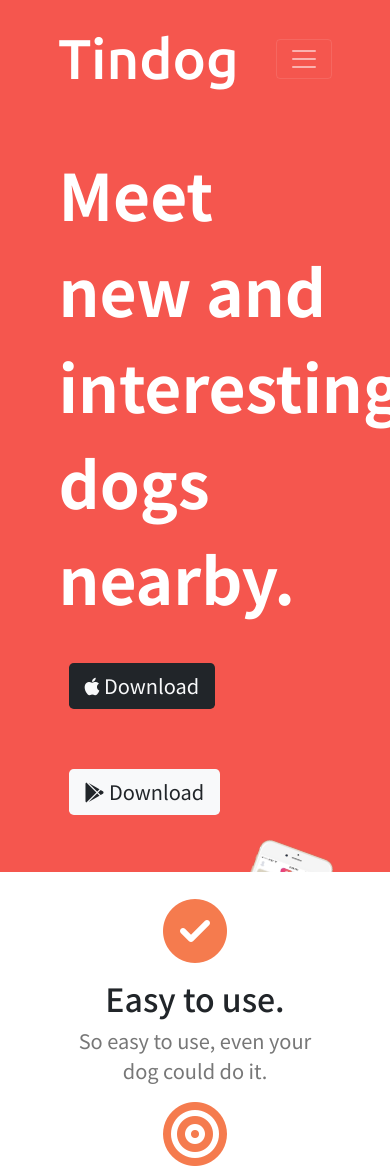
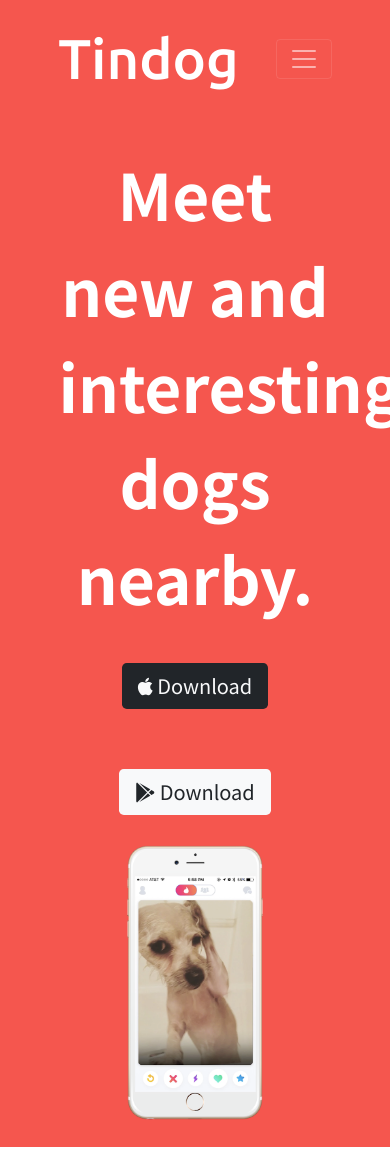
Before and after one commit to VladimirIstomin/tindog, a plain HTML site: page index.html in a window 390 px wide. Shown: the top 1166 px of the page. Drawn offline with nearby package versions, Linux system fonts and the light colour scheme.

Commit message:
added @media

```diff
--- a/css/styles.css
+++ b/css/styles.css
@@ -175,3 +175,17 @@ p {
 	font-size: 2rem;
 	padding: 20px;
 }
+
+@media (max-width: 1000px) {
+
+	#title {
+		text-align: center;
+	}
+
+	.title-image {
+		position: static;
+		transform: rotate(0);
+		width: 50%;
+	}
+
+}
```
